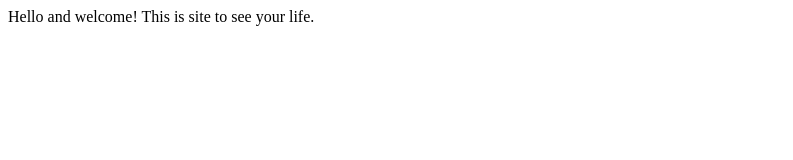
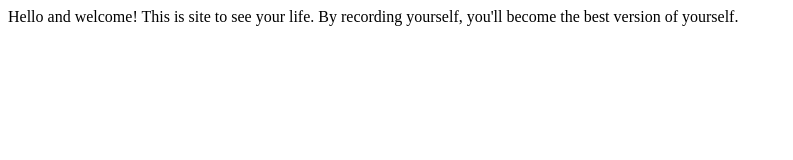
Before and after one commit to HuangJiaLian/CS50_WebProgramming, a plain HTML site: page hello.html in a window 1280 px wide. Shown: the whole page, without its empty margins (0-793 px from the left). Drawn offline with Linux system fonts and the light colour scheme.

Commit message:
Update hello.html

```diff
--- a/hello.html
+++ b/hello.html
@@ -4,6 +4,6 @@
     <title>See Your Life</title>
 </head>
 <body>
-    Hello and welcome! This is site to see your life.
+    Hello and welcome! This is site to see your life. By recording yourself, you'll become the best version of yourself.
 </body>
 </html>
```
